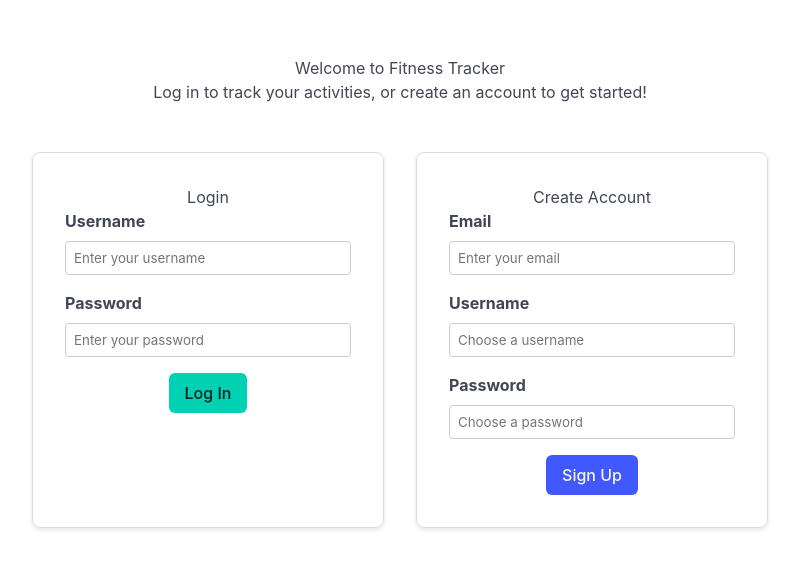
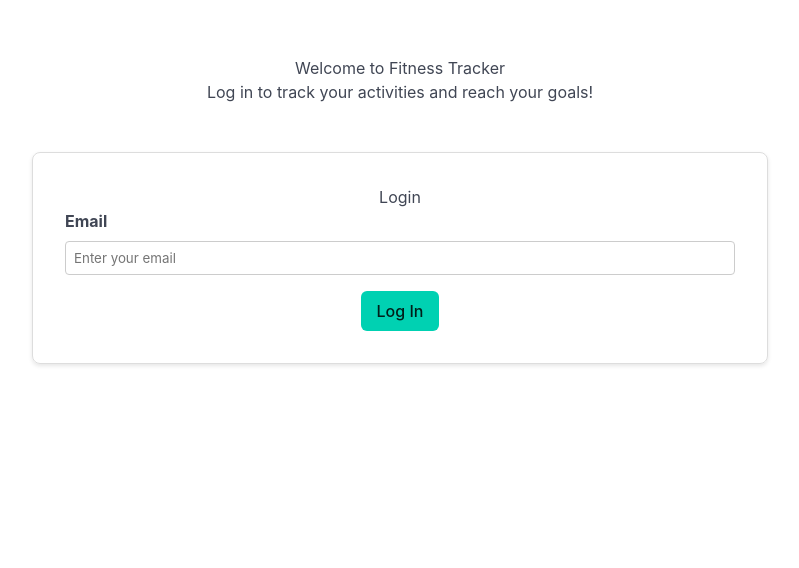
Before and after one commit to diacnik/fitness-tracker, a Vue app in the folder client/: page / in a window 1280 px wide. Shown: the top 568 px of the page, without its empty margins (240-1039 px from the left). Built offline with nearby package versions, Linux system fonts and the light colour scheme; no server answers; the HTML template or start-up script is replaced by a standard one.

Commit message:
Changed landing page to only require email for login

```diff
--- a/client/src/views/LandingView.vue
+++ b/client/src/views/LandingView.vue
@@ -1,48 +1,39 @@
 <script setup lang="ts">
-// import user login component? account creation component?
+import { ref } from 'vue'
+import { useRouter } from 'vue-router'
+import { useSessionStore } from '../stores/session'
+
+const email = ref('')
+const session = useSessionStore()
+const router = useRouter()
+
+const handleLogin = async () => {
+  try {
+    await session.login(email.value, "")
+    router.push({ name: 'home' })
+  } catch (error) {
+    console.error('Failed to log in:', error)
+  }
+}
 </script>
 
 <template>
   <div class="landing-container">
     <div class="hero">
       <h1>Welcome to Fitness Tracker</h1>
-      <p>Log in to track your activities, or create an account to get started!</p>
+      <p>Log in to track your activities and reach your goals!</p>
     </div>
 
     <div class="auth-sections">
       <!-- Login Section -->
       <section class="auth-box">
         <h2>Login</h2>
-        <form @submit.prevent>
+        <form @submit.prevent="handleLogin">
           <div class="field">
-            <label>Username</label>
-            <input type="text" placeholder="Enter your username" />
-          </div>
-          <div class="field">
-            <label>Password</label>
-            <input type="password" placeholder="Enter your password" />
+            <label>Email</label>
+            <input type="email" v-model="email" placeholder="Enter your email" required />
           </div>
           <button class="button is-primary" type="submit">Log In</button>
-        </form>
-      </section>
-
-      <!-- Account Creation Section -->
-      <section class="auth-box">
-        <h2>Create Account</h2>
-        <form @submit.prevent>
-          <div class="field">
-            <label>Email</label>
-            <input type="email" placeholder="Enter your email" />
-          </div>
-          <div class="field">
-            <label>Username</label>
-            <input type="text" placeholder="Choose a username" />
-          </div>
-          <div class="field">
-            <label>Password</label>
-            <input type="password" placeholder="Choose a password" />
-          </div>
-          <button class="button is-link" type="submit">Sign Up</button>
         </form>
       </section>
     </div>
```
